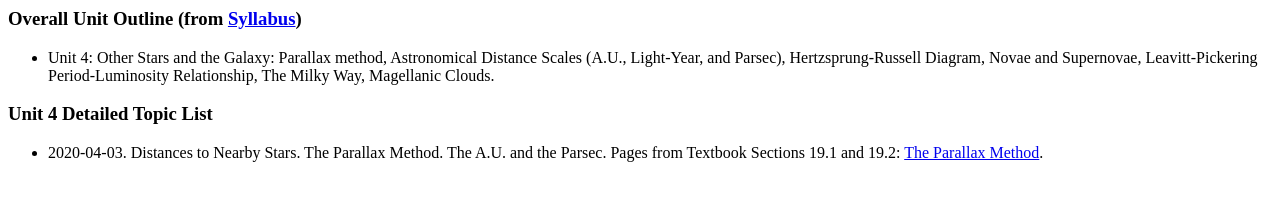
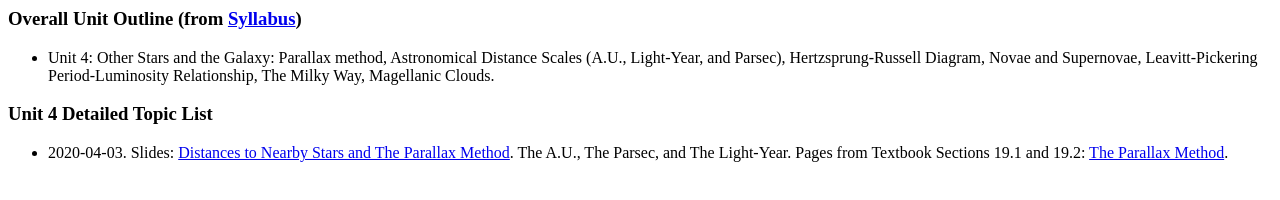
Before and after one commit to brianhill/physics90, a plain HTML site: page detailed_schedule_unit_4.html in a window 1280 px wide. Drawn offline with Linux system fonts and the light colour scheme.

Commit message:
Added April 3 slides.

```diff
--- a/detailed_schedule_unit_4.html
+++ b/detailed_schedule_unit_4.html
@@ -9,7 +9,7 @@
 <!-- May 4, 2020 is M4 -->
 
 <ul>
-	<li>2020-04-03. Distances to Nearby Stars. The Parallax Method. The A.U. and the Parsec. Pages from Textbook Sections 19.1 and 19.2: <a href="./resources_unit_4/TheParallaxMethodFromOpenStax.pdf">The Parallax Method</a>.</li>
+	<li>2020-04-03. Slides: <a href="./resources_unit_4/PHYSI-090-2020-04-03.key.pdf">Distances to Nearby Stars and The Parallax Method</a>. The A.U., The Parsec, and The Light-Year. Pages from Textbook Sections 19.1 and 19.2: <a href="./resources_unit_4/TheParallaxMethodFromOpenStax.pdf">The Parallax Method</a>.</li>
 </ul>
 
 </body>
```
Also changed, not shown: index.html (+1 -1 lines), 1 other file.
